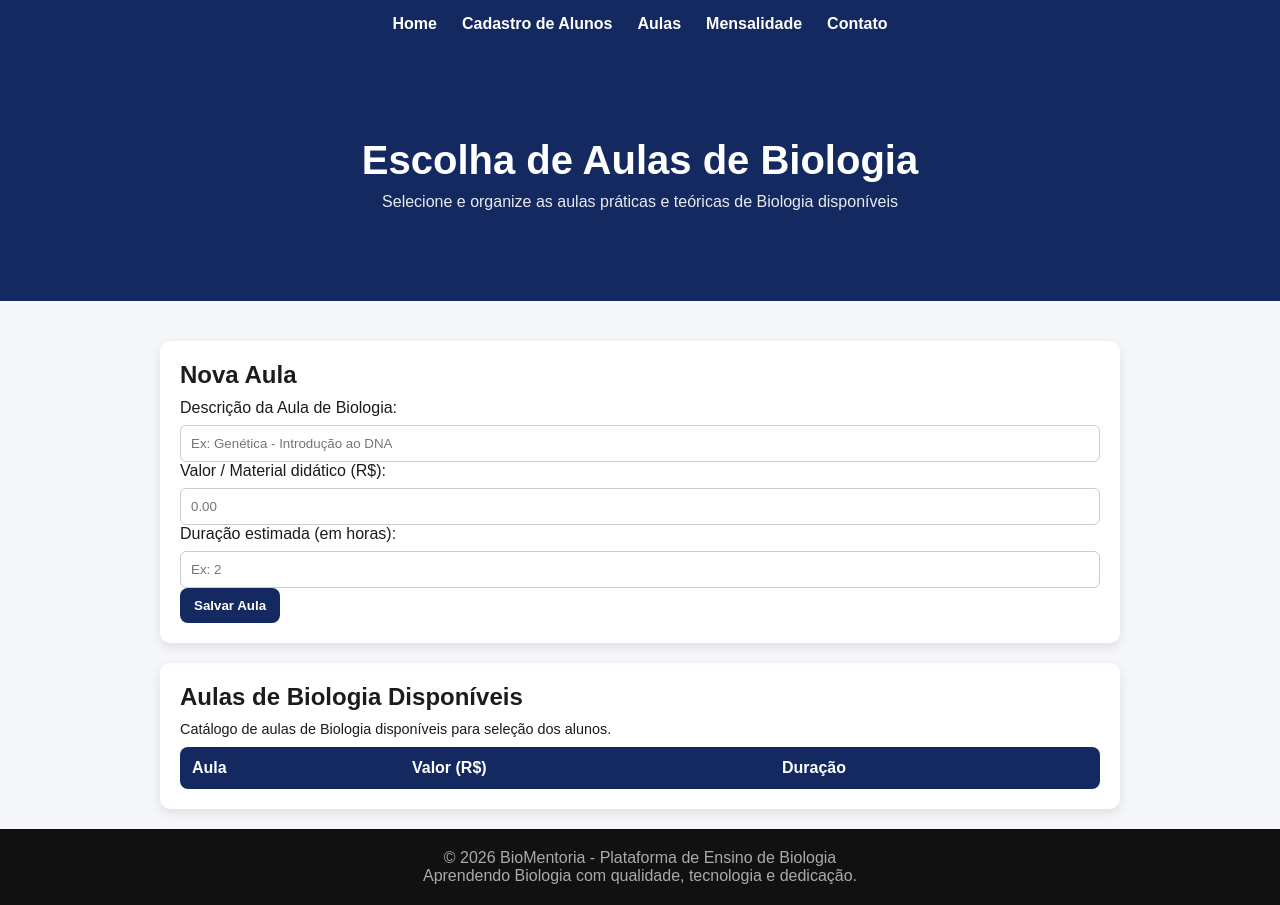
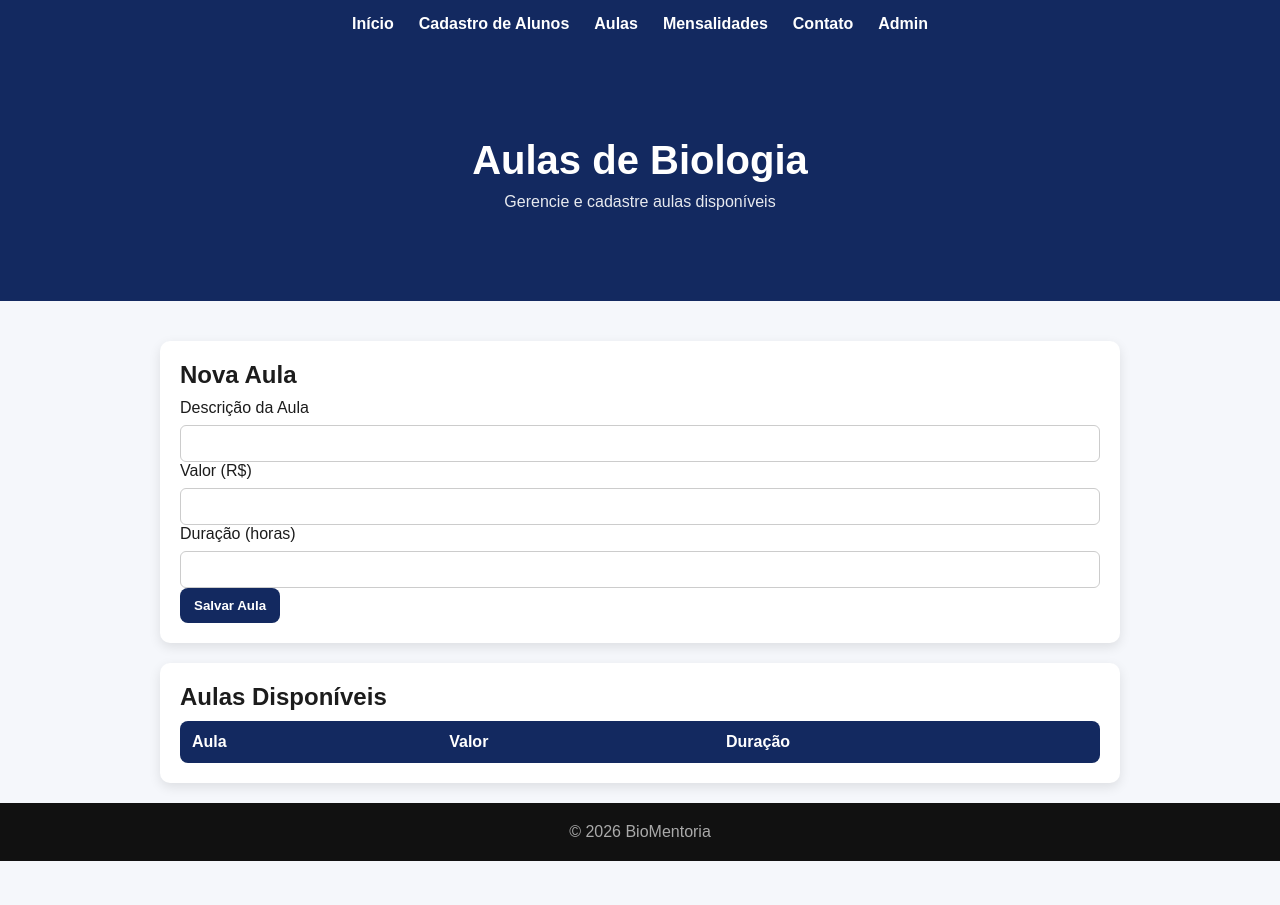
Before and after one commit to luanaschuantes/Aulas-de-biologia-online, a plain HTML site: page servicos.html in a window 1280 px wide. After the commit the page ends 861 px from the top, so only its background shows below. Drawn offline with Linux system fonts and the light colour scheme; no server answers.

Commit message:
Update servicos.html

```diff
--- a/servicos.html
+++ b/servicos.html
@@ -5,78 +5,90 @@
     <link rel="stylesheet" href="estilo.css">
     <title>BioMentoria - Aulas de Biologia</title>
 </head>
+
 <body>
+
 <nav>
-        <a href="index.html">Home</a>
+    <a href="index.html">Início</a>
     <a href="clientes.html">Cadastro de Alunos</a>
     <a href="servicos.html">Aulas</a>
-        <a href="agendamentos.html">Mensalidade</a>
+    <a href="agendamentos.html">Mensalidades</a>
     <a href="consulta_agendamentos.html">Contato</a>
+    <a href="admin.html">Admin</a>
 </nav>
 
 <header class="banner">
-        <h1>Escolha de Aulas de Biologia</h1>
-        <p>Selecione e organize as aulas práticas e teóricas de Biologia disponíveis</p>
+    <h1>Aulas de Biologia</h1>
+    <p>Gerencie e cadastre aulas disponíveis</p>
 </header>
 
 <div class="container">
+
+    <!-- FORM -->
     <div class="card">
         <h2>Nova Aula</h2>
+
         <form action="/salvar-servico" method="POST">
-                <label for="descricao">Descrição da Aula de Biologia:</label>
-                <input type="text" id="descricao" name="descricao" placeholder="Ex: Genética - Introdução ao DNA" required>
 
-                <label for="preco">Valor / Material didático (R$):</label>
-                <input type="number" step="0.01" id="preco" name="preco" placeholder="0.00" required>
+            <label>Descrição da Aula</label>
+            <input type="text" name="descricao" required>
 
-                <label for="tempo_estimado">Duração estimada (em horas):</label>
-                <input type="number" id="tempo_estimado" name="tempo_estimado" placeholder="Ex: 2" min="1" required>
+            <label>Valor (R$)</label>
+            <input type="number" step="0.01" name="preco" required>
 
-                <button type="submit">Salvar Aula</button>
+            <label>Duração (horas)</label>
+            <input type="number" name="tempo_estimado" required>
+
+            <button class="btn" type="submit">Salvar Aula</button>
         </form>
     </div>
 
-        <div class="card" style="margin-top: 20px;">
-            <h2>Aulas de Biologia Disponíveis</h2>
-            <p style="font-size: 0.9rem; color: var(--text-muted); margin-bottom: 10px;">
-                Catálogo de aulas de Biologia disponíveis para seleção dos alunos.
-            </p>
+    <!-- LISTA -->
+    <div class="card">
+        <h2>Aulas Disponíveis</h2>
+
         <table>
             <thead>
                 <tr>
                     <th>Aula</th>
-                        <th>Valor (R$)</th>
+                    <th>Valor</th>
                     <th>Duração</th>
                 </tr>
             </thead>
-                <tbody id="lista-servicos">
-                </tbody>
+
+            <tbody id="lista-servicos"></tbody>
         </table>
     </div>
+
 </div>
+
+<footer>
+    <p>&copy; 2026 BioMentoria</p>
+</footer>
 
 <script>
 fetch('/listar-servicos')
 .then(res => res.json())
 .then(servicos => {
-                const corpoTabela = document.getElementById('lista-servicos');
+
+    const tabela = document.getElementById('lista-servicos');
+    tabela.innerHTML = "";
+
     servicos.forEach(s => {
-                    corpoTabela.innerHTML += `
+
+        let preco = s.preco ? Number(s.preco).toFixed(2) : "0.00";
+
+        tabela.innerHTML += `
             <tr>
                 <td><strong>${s.descricao}</strong></td>
-                            <td>R$ ${s.preco.toFixed(2)}</td>
+                <td>R$ ${preco}</td>
                 <td>${s.tempo_estimado}h</td>
-                        </tr>`;
+            </tr>
+        `;
     });
 })
-            .catch(err => console.error("Erro ao listar serviços:", err));
+.catch(err => console.log("Erro ao carregar aulas:", err));
 </script>
+
 </body>
-
-<footer class="rodape">
-    <div class="container-rodape">
-        <p>&copy; 2026 BioMentoria - Plataforma de Ensino de Biologia</p>
-        <p>Aprendendo Biologia com qualidade, tecnologia e dedicação.</p>
-    </div>
-</footer>
 </html>
```
Lines whose indentation alone changed are shown as unchanged.
